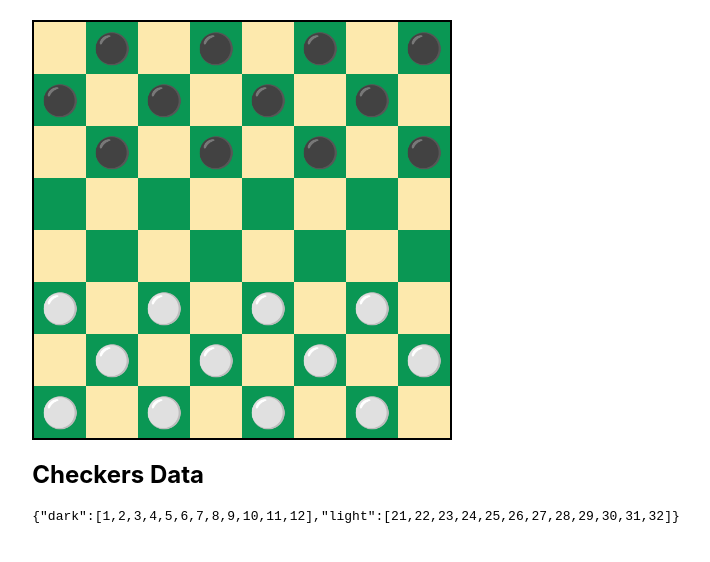
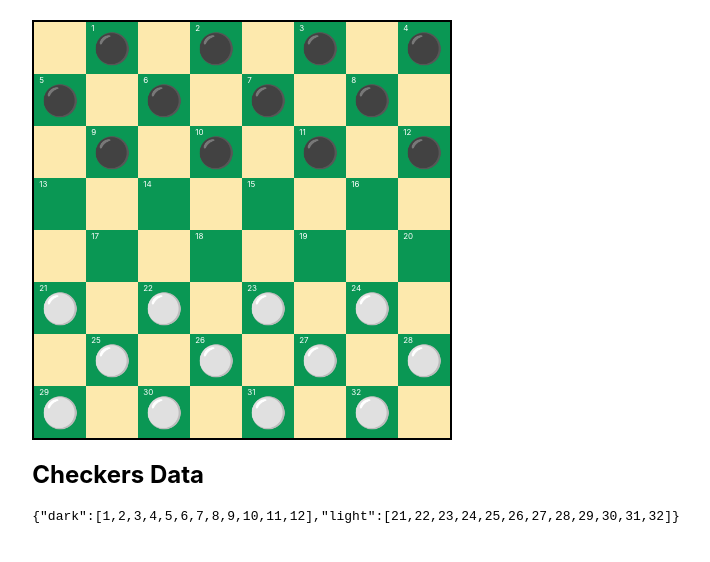
Before and after one commit to zombie-clinic/checkers-react-game, a React (Vite) app: page / in a window 1280 px wide. Shown: the top 562 px of the page, without its empty margins (284-994 px from the left). Built offline with nearby package versions, Linux system fonts and the light colour scheme; no server answers.

Commit message:
add number labels to cells

```diff
--- a/src/components/CheckersBoard/CheckersBoard.jsx
+++ b/src/components/CheckersBoard/CheckersBoard.jsx
@@ -61,6 +61,7 @@ const [light, setLight] = useState(checkerData.light);
                   data-number={cellNumber}
                 >
                   {cellText}
+                  <div className={styles.cellLabel}>{cellNumber}</div>
                 </td>
               );
             })}
--- a/src/components/CheckersBoard/CheckersBoard.module.css
+++ b/src/components/CheckersBoard/CheckersBoard.module.css
@@ -46,6 +46,7 @@
 .black {
   background-color: #0a9754;
   color: white;
+  position: relative;
 }
 
 /* Styling for white cells */
@@ -53,3 +54,10 @@
   background-color: #fde9ad;
   color: black;
 }
+
+.cellLabel {
+  font-size: 8px;
+  position: absolute;
+  top: 1px;
+  left: 5px;
+}
```
Lines whose indentation alone changed are shown as unchanged.
